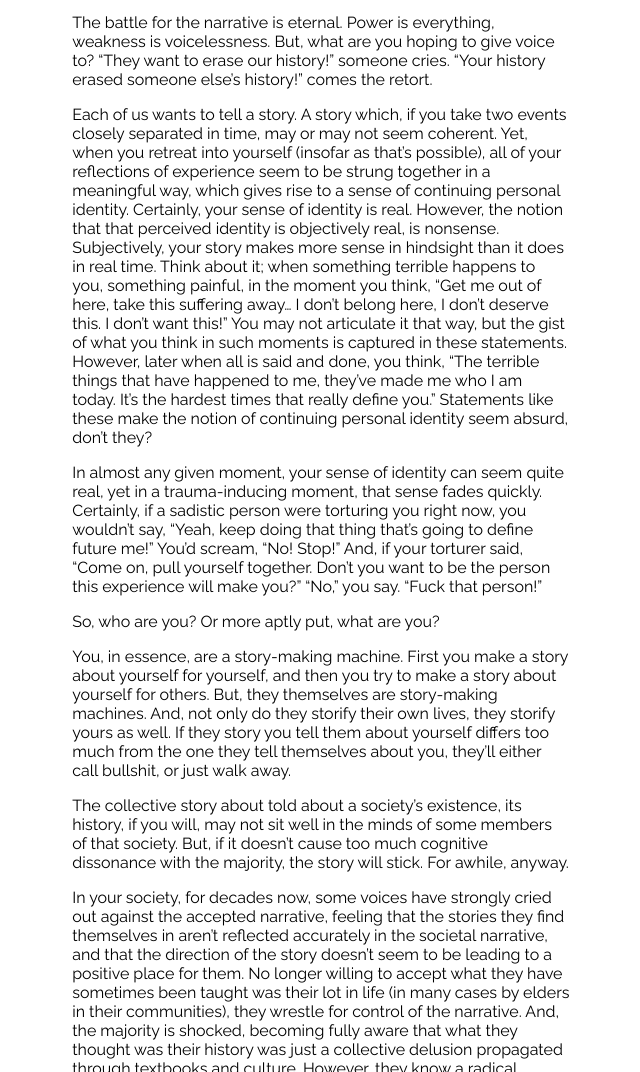
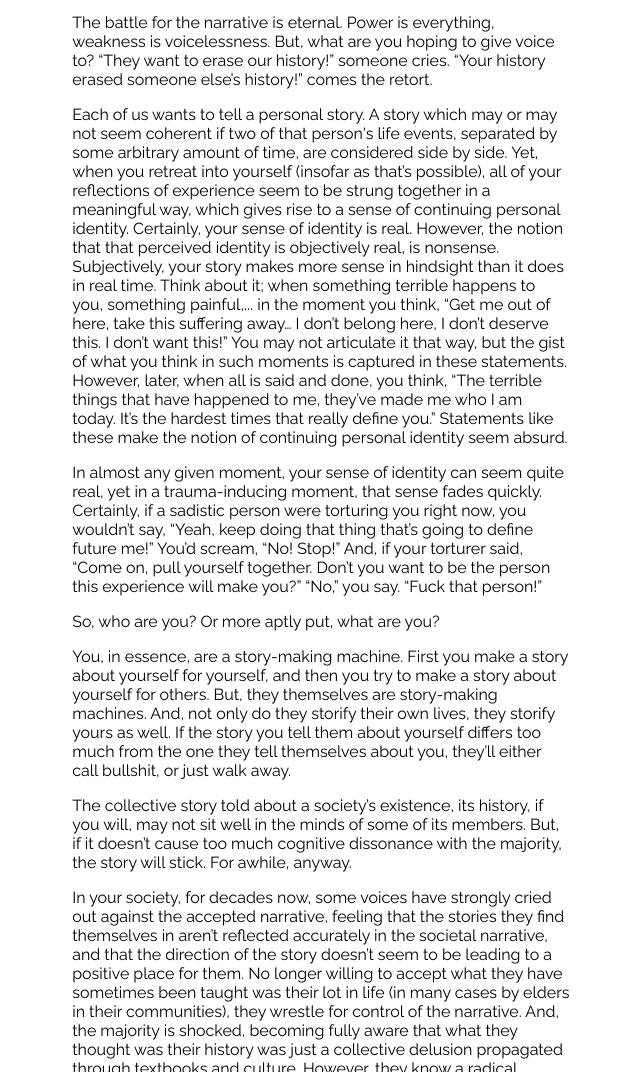
Before and after one commit to willjw3/blogsite, a Gatsby site: page /all-human-experience-selling-buying-stories-2020-07-01/ in a window 1280 px wide. Shown: the part 746-1818 px from the top of the page, without its empty margins (319-959 px from the left). Built offline with nearby package versions, Linux system fonts and the light colour scheme; Gatsby itself is replaced by a stand-in of ours; a web font is replaced by a local one.

Commit message:
Article edited

```diff
--- a/articles/all-human-experience-selling-buying-stories-2020-07-01.md
+++ b/articles/all-human-experience-selling-buying-stories-2020-07-01.md
@@ -11,16 +11,17 @@ pagetype: "article"
 
 The battle for the narrative is eternal. Power is everything, weakness is voicelessness. But, what are you hoping to give voice to? “They want to erase our history!” someone cries. “Your history erased someone else’s history!” comes the retort.
 
-Each of us wants to tell a story. A story which, if you take two events closely separated in time, may or may not seem coherent. Yet, when you retreat into yourself (insofar as that’s possible), all of your reflections of experience seem to be strung together in a meaningful way, which gives rise to a sense of continuing personal identity. Certainly, your sense of identity is real. However, the notion that that perceived identity is objectively real, is nonsense. Subjectively, your story makes more sense in hindsight than it does in real time. Think about it; when something terrible happens to you, something painful, in the moment you think, “Get me out of here, take this suffering away… I don’t belong here, I don’t deserve this. I don’t want this!” You may not articulate it that way, but the gist of what you think in such moments is captured in these statements. However, later when all is said and done, you think, “The terrible things that have happened to me, they’ve made me who I am today. It’s the hardest times that really define you.”
-Statements like these make the notion of continuing personal identity seem absurd, don’t they?
+Each of us wants to tell a personal story. A story which may or may not seem coherent if two of that person's life events, separated by some arbitrary amount of time, are considered side by side. Yet, when you retreat into yourself (insofar as that’s possible), all of your reflections of experience seem to be strung together in a meaningful way, which gives rise to a sense of continuing personal identity. Certainly, your sense of identity is real. However, the notion that that perceived identity is objectively real, is nonsense. Subjectively, your story makes more sense in hindsight than it does in real time. Think about it; when something terrible happens to you, something painful,... in the moment you think, “Get me out of here, take this suffering away… I don’t belong here, I don’t deserve this. I don’t want this!” You may not articulate it that way, but the gist of what you think in such moments is captured in these statements. However, later, when all is said and done, you think, “The terrible things that have happened to me, they’ve made me who I am today. It’s the hardest times that really define you.”
+Statements like these make the notion of continuing personal identity seem absurd.
 
 In almost any given moment, your sense of identity can seem quite real, yet in a trauma-inducing moment, that sense fades quickly. Certainly, if a sadistic person were torturing you right now, you wouldn’t say, “Yeah, keep doing that thing that’s going to define future me!” You’d scream, “No! Stop!” And, if your torturer said, “Come on, pull yourself together. Don’t you want to be the person this experience will make you?” “No,” you say. “Fuck that person!”
 
-So, who are you? Or more aptly put, what are you?
+So, who are you?
+Or more aptly put, what are you?
 
-You, in essence, are a story-making machine. First you make a story about yourself for yourself, and then you try to make a story about yourself for others. But, they themselves are story-making machines. And, not only do they storify their own lives, they storify yours as well. If they story you tell them about yourself differs too much from the one they tell themselves about you, they’ll either call bullshit, or just walk away.
+You, in essence, are a story-making machine. First you make a story about yourself for yourself, and then you try to make a story about yourself for others. But, they themselves are story-making machines. And, not only do they storify their own lives, they storify yours as well. If the story you tell them about yourself differs too much from the one they tell themselves about you, they’ll either call bullshit, or just walk away.
 
-The collective story about told about a society’s existence, its history, if you will, may not sit well in the minds of some members of that society. But, if it doesn’t cause too much cognitive dissonance with the majority, the story will stick. For awhile, anyway.
+The collective story told about a society’s existence, its history, if you will, may not sit well in the minds of some of its members. But, if it doesn’t cause too much cognitive dissonance with the majority, the story will stick. For awhile, anyway.
 
 In your society, for decades now, some voices have strongly cried out against the accepted narrative, feeling that the stories they find themselves in aren’t reflected accurately in the societal narrative, and that the direction of the story doesn’t seem to be leading to a positive place for them. No longer willing to accept what they have sometimes been taught was their lot in life (in many cases by elders in their communities), they wrestle for control of the narrative. And, the majority is shocked, becoming fully aware that what they thought was their history was just a collective delusion propagated through textbooks and culture. However, they know a radical change in the story line will leave them with a loss of that sense of identity they’ve always carried with them. So, they fight to keep the status quo while the world burns around them. They demonize the others and are in turn demonized by them.
 And, through all of the self-delusion, a primitive echo reverberates in all of their hearts. Were it articulated, it would amount to, “There’s your story and there’s my story. My story vs. your story. Me vs. you.”
```
